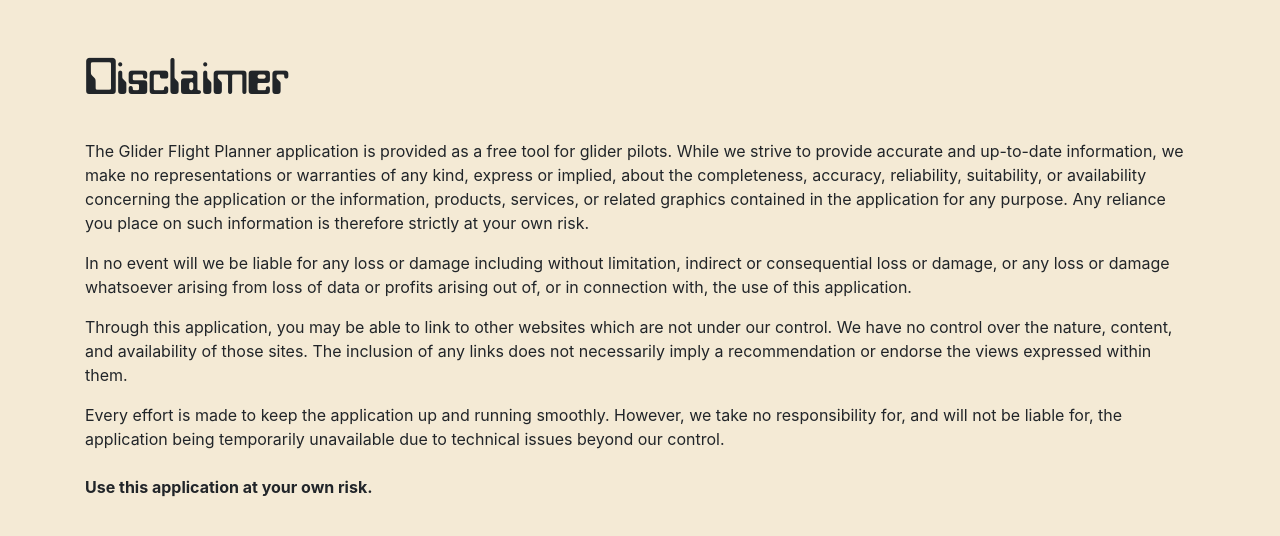
After one commit to AlexCodeGlider/gliderFlightPlanner, a Flask app: page /disclaimer in a window 1280 px wide. The commit adds this page. Shown: the top 536 px of the page. Run offline with Flask 3, Linux system fonts and the light colour scheme; some libraries are stand-ins or nearby versions.

Commit message:
Added Disclaimer

```diff
--- a/app.py
+++ b/app.py
@@ -198,5 +198,9 @@ def index():
 def user_guide():
     return render_template('user_guide.html')
 
+@app.route('/disclaimer')
+def disclaimer():
+    return render_template('disclaimer.html')
+
 if __name__ == "__main__":
     app.run(debug=True)
--- /dev/null
+++ b/templates/disclaimer.html
@@ -0,0 +1,42 @@
+<!DOCTYPE html>
+<html lang="en">
+
+<head>
+    <meta charset="UTF-8">
+    <meta name="viewport" content="width=device-width, initial-scale=1.0">
+    <title>Disclaimer - Glider Flight Planner</title>
+    <!-- Bootstrap CSS -->
+    <link href="https://maxcdn.bootstrapcdn.com/bootstrap/4.5.2/css/bootstrap.min.css" rel="stylesheet">
+
+    <link rel="stylesheet" href="/static/css/styles.css">
+</head>
+
+<body>
+
+    <div class="container mt-5">
+        <h1 class="display-4">Disclaimer</h1>
+
+        <p class="mt-4">
+            The Glider Flight Planner application is provided as a free tool for glider pilots. While we strive to provide accurate and up-to-date information, we make no representations or warranties of any kind, express or implied, about the completeness, accuracy, reliability, suitability, or availability concerning the application or the information, products, services, or related graphics contained in the application for any purpose. Any reliance you place on such information is therefore strictly at your own risk.
+        </p>
+
+        <p>
+            In no event will we be liable for any loss or damage including without limitation, indirect or consequential loss or damage, or any loss or damage whatsoever arising from loss of data or profits arising out of, or in connection with, the use of this application.
+        </p>
+
+        <p>
+            Through this application, you may be able to link to other websites which are not under our control. We have no control over the nature, content, and availability of those sites. The inclusion of any links does not necessarily imply a recommendation or endorse the views expressed within them.
+        </p>
+
+        <p>
+            Every effort is made to keep the application up and running smoothly. However, we take no responsibility for, and will not be liable for, the application being temporarily unavailable due to technical issues beyond our control.
+        </p>
+
+        <p class="mt-4">
+            <strong>Use this application at your own risk.</strong>
+        </p>
+    </div>
+
+</body>
+
+</html>
```
Also changed, not shown: templates/index.html (+6 -1 lines).
